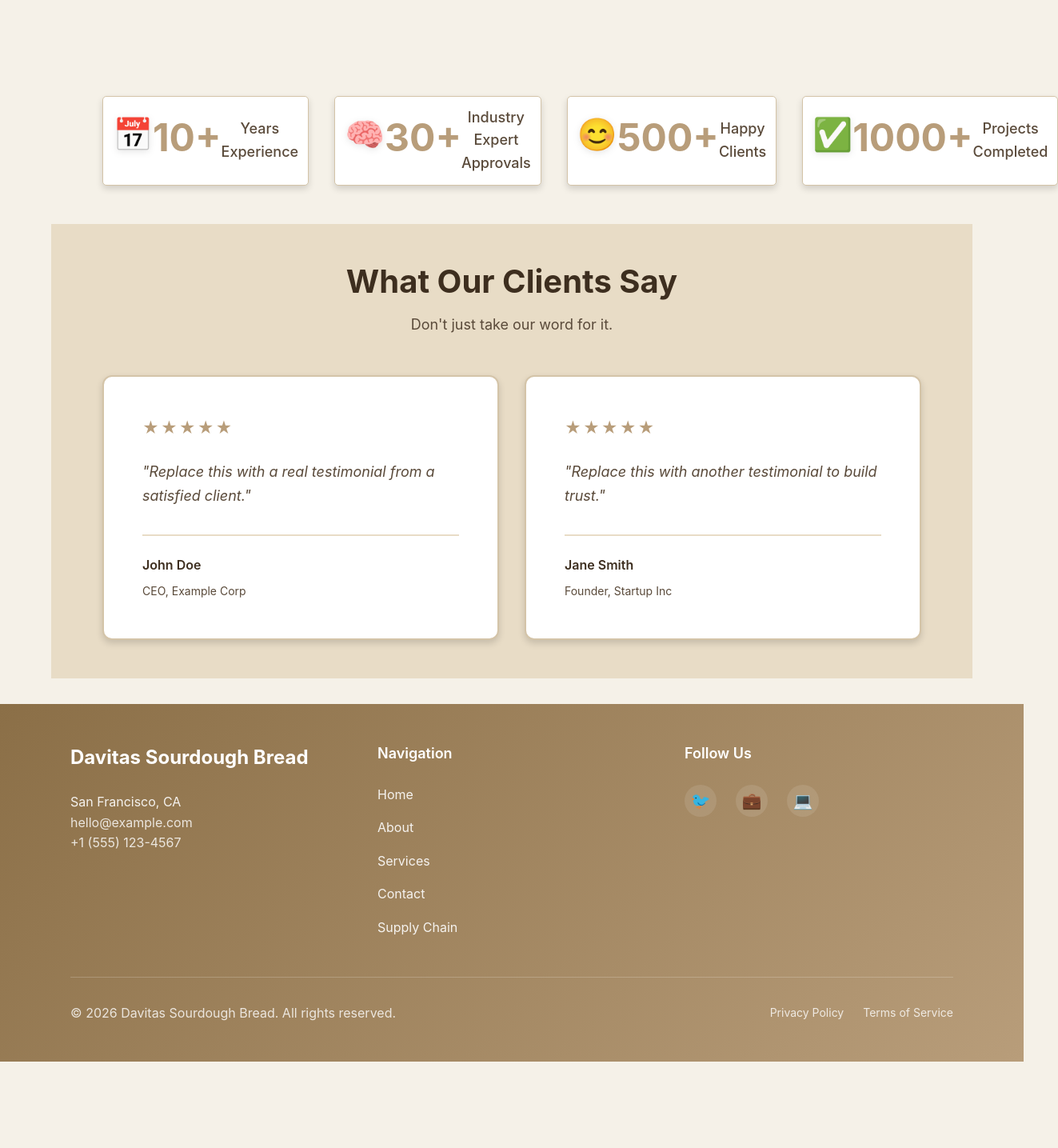
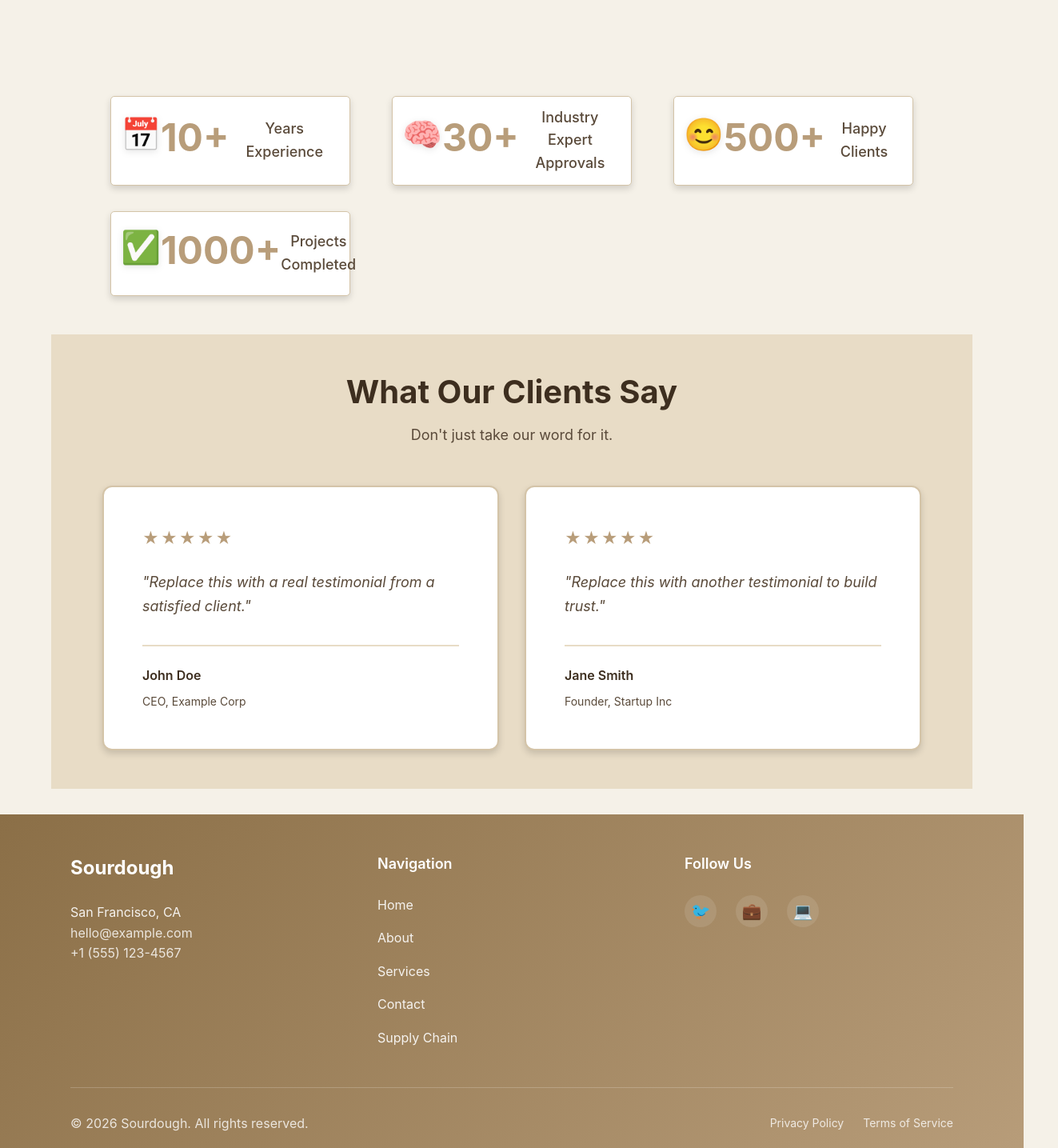
Before and after one commit to shthomas1/sourdough, a React (Vite) app: page /about in a window 1280 px wide. Shown: the part 500-1935 px from the top of the page at 80% size, 1323 px wide, since content can reach past the window. Before the commit the page ends 1827 px from the top, so only its background shows below. Built offline with nearby package versions, Linux system fonts and the light colour scheme.

Commit message:
Name issue + Centering and Overlap issues

```diff
--- a/src/components/sections/Map.css
+++ b/src/components/sections/Map.css
@@ -5,12 +5,25 @@
   box-shadow: var(--shadow-lg);
   border: 2px solid var(--color-border);
   margin-bottom: var(--spacing-lg);
+  position: relative;
+  z-index: 1;
 }
 
 .map-container .leaflet-container {
   background: var(--color-surface);
   font-family: inherit;
   cursor: pointer;
+  position: relative;
+  z-index: 1;
+}
+
+.map-container .leaflet-pane {
+  z-index: 1;
+}
+
+.map-container .leaflet-top,
+.map-container .leaflet-bottom {
+  z-index: 2;
 }
 
 /* Make areas more clickable with hover effect */
--- a/src/components/trust/Stats.css
+++ b/src/components/trust/Stats.css
@@ -1,5 +1,10 @@
 .stats-section {
   text-align: center;
+}
+
+.stats-section .grid {
+  justify-items: center;
+  justify-content: center;
 }
 
 .stat-item {
@@ -9,6 +14,8 @@
   box-shadow: var(--shadow-md);
   border: 2px solid var(--color-border);
   transition: all 0.3s ease;
+  width: 100%;
+  max-width: 300px;
 }
 
 .stat-item:hover {
--- a/src/components/trust/Stats.tsx
+++ b/src/components/trust/Stats.tsx
@@ -32,7 +32,7 @@ export const Stats = ({
       className="stats-section"
       ref={sectionRef}
     >
-      <Grid columns={{ sm: 2, md: stats.length }} gap="lg">
+      <Grid columns={{ sm: 2, md: 3, lg: 3 }} gap="lg">
           {stats.map((stat, index) => {
             const { ref: statRef, isVisible: statVisible } = useScrollAnimation({
               threshold: 0.2,
--- a/src/config/site.config.ts
+++ b/src/config/site.config.ts
@@ -135,7 +135,7 @@ export interface SiteConfig {
 // Default configuration - Edit this to customize your site
 export const siteConfig: SiteConfig = {
   company: {
-    name: 'Davitas Sourdough Bread',
+    name: 'Sourdough',
     email: 'hello@example.com',
     phone: '+1 (555) 123-4567',
     location: 'San Francisco, CA',
@@ -277,7 +277,7 @@ export const siteConfig: SiteConfig = {
     ],
   },
   footer: {
-    copyright: `© ${new Date().getFullYear()} Davitas Sourdough Bread. All rights reserved.`,
+    copyright: `© ${new Date().getFullYear()} Sourdough. All rights reserved.`,
     links: [
       { label: 'Privacy Policy', href: '/privacy' },
       { label: 'Terms of Service', href: '/terms' },
```
Also changed, not shown: 1 other file (tests, documents, lock files or other folders). Lines whose indentation alone changed are shown as unchanged.
